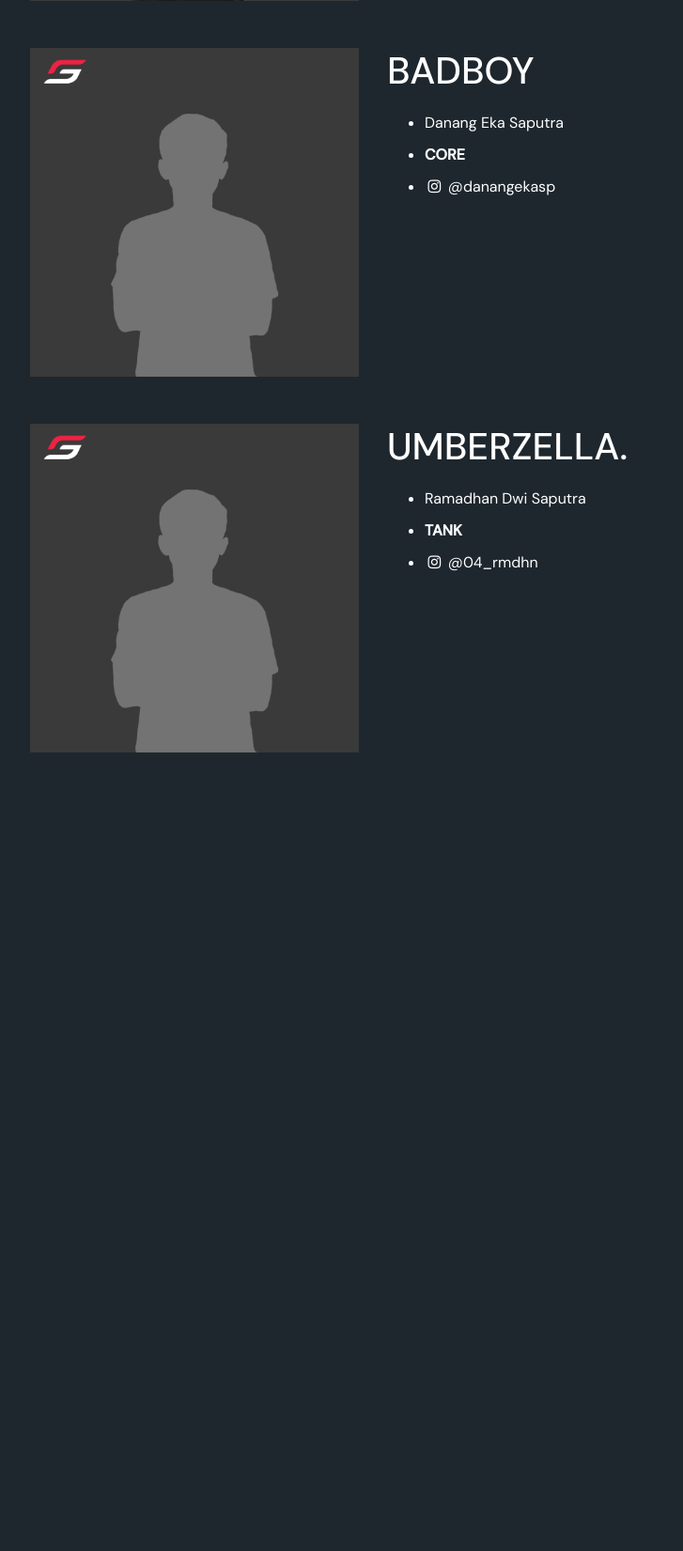
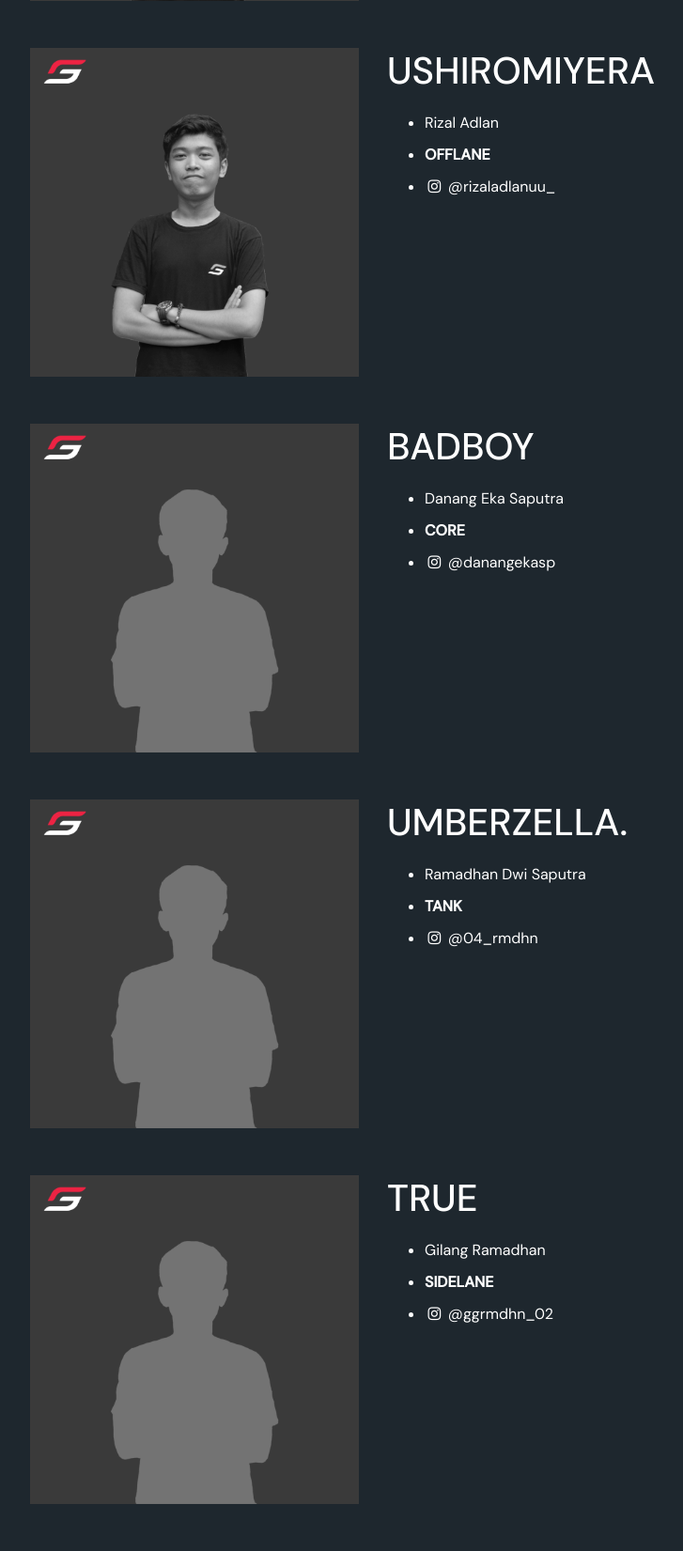
Before and after one commit to nurhlmi/grayscaleteam, a PHP site: page /grayscaleteam/grayscale2.php in a window 1280 px wide. Shown: the part 445-2096 px from the top of the page at 94% size, without its empty margins (53-780 px from the left). Before the commit the page ends 1246 px from the top, so only its background shows below. Run offline with PHP 8.4, Linux system fonts and the light colour scheme.

Commit message:
benerin nick akim, adlan ke grayscale2, member baru (gilang)

```diff
--- a/grayscale2.php
+++ b/grayscale2.php
@@ -20,6 +20,24 @@
 							<li>
 								<i class="fa fa-fw fa-instagram"></i>
 								<a href="https://www.instagram.com/kinoyc_/" target="_blank">@kinoyc_</a>
+							</li>
+						</ul>
+					</div>
+				</div>
+			</div>
+			<div class="division">
+				<div class="row">
+					<div class="col-sm-4">
+						<img src="assets/img/member/adlan.png">
+					</div>
+					<div class="col-sm-6">
+						<h1>Ushiromiyera</h1>
+						<ul>
+							<li>Rizal Adlan</li>
+							<li><b>OFFLANE</b></li>
+							<li>
+								<i class="fa fa-fw fa-instagram"></i>
+								<a href="https://www.instagram.com/rizaladlanuu_/" target="_blank">@rizaladlanuu_</a>
 							</li>
 						</ul>
 					</div>
@@ -61,6 +79,24 @@
 					</div>
 				</div>
 			</div>
+			<div class="division">
+				<div class="row">
+					<div class="col-sm-4">
+						<img src="assets/img/member/none.png">
+					</div>
+					<div class="col-sm-6">
+						<h1>TRUE</h1>
+						<ul>
+							<li>Gilang Ramadhan</li>
+							<li><b>SIDELANE</b></li>
+							<li>
+								<i class="fa fa-fw fa-instagram"></i>
+								<a href="https://www.instagram.com/ggrmdhn_02/" target="_blank">@ggrmdhn_02</a>
+							</li>
+						</ul>
+					</div>
+				</div>
+			</div>
 		    <!-- <?php include'layouts/footer.php'; ?> -->
 		</div>
 	</body>
--- a/index.php
+++ b/index.php
@@ -30,7 +30,7 @@
 				</div>
 				<div class="col-lg-3 col-md-4 col-6">
 					<img src="assets/img/member/hakim.png">
-					<h6>KYYYM</h6>
+					<h6>KYMMM</h6>
 				</div>
 				<div class="col-lg-3 col-md-4 col-6">
 					<img src="assets/img/member/ari.png">
@@ -47,6 +47,10 @@
 				<div class="col-lg-3 col-md-4 col-6">
 					<img src="assets/img/member/none.png">
 					<h6>Umberzella.</h6>
+				</div>
+				<div class="col-lg-3 col-md-4 col-6">
+					<img src="assets/img/member/none.png">
+					<h6>TRUE</h6>
 				</div>
 		        <!--<div class="col-md-6">
 		            <a href="mobilelegends">
```
Also changed, not shown: grayscale1.php (+1 -19 lines).
